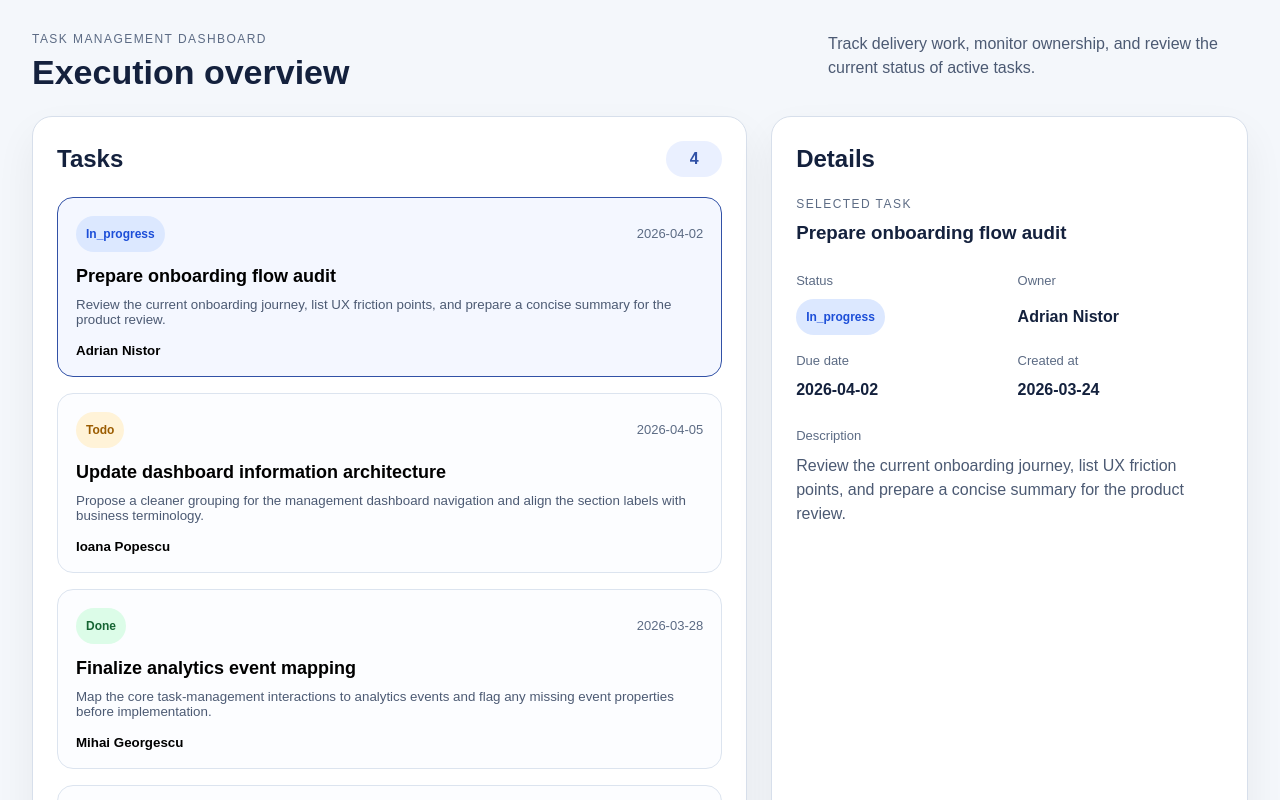
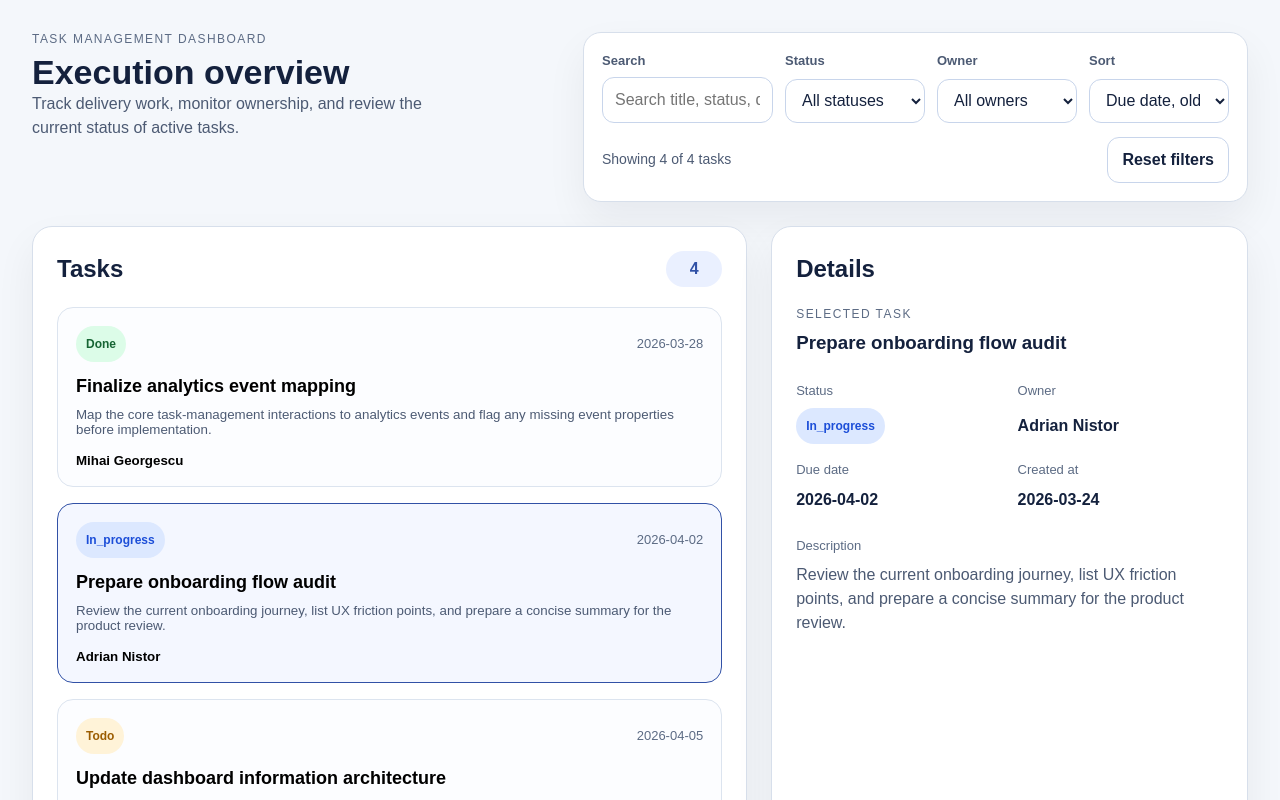
Before and after one commit to adriannistordeveloper/management-dashboard, a React (Vite) app: page / in a window 1280 px wide. Shown: the top 800 px of the page. Built offline with nearby package versions, Linux system fonts and the light colour scheme.

Commit message:
feature: added filter and search

```diff
--- /dev/null
+++ b/src/components/tasks/EmptyResultsState/EmptyResultsState.tsx
@@ -0,0 +1,10 @@
+import { containerStyle, copyStyle, titleStyle } from './style'
+
+export function EmptyResultsState() {
+  return (
+    <div style={containerStyle}>
+      <p style={titleStyle}>No matching tasks</p>
+      <p style={copyStyle}>Try adjusting the search, filters, or sorting criteria.</p>
+    </div>
+  )
+}
--- /dev/null
+++ b/src/components/tasks/EmptyResultsState/style.tsx
@@ -0,0 +1,19 @@
+import type { CSSProperties } from 'react'
+
+export const containerStyle: CSSProperties = {
+  display: 'grid',
+  justifyItems: 'start',
+  gap: '10px',
+  padding: '8px 0',
+}
+
+export const titleStyle: CSSProperties = {
+  margin: 0,
+  fontSize: '20px',
+  fontWeight: 700,
+}
+
+export const copyStyle: CSSProperties = {
+  margin: 0,
+  color: '#4c5a73',
+}
--- a/src/components/tasks/TaskDetailsPanel/TaskDetailsPanel.tsx
+++ b/src/components/tasks/TaskDetailsPanel/TaskDetailsPanel.tsx
@@ -1,3 +1,4 @@
+import { useVisibleTasks } from '../../../hooks/useVisibleTasks'
 import { useTasksStore } from '../../../store/useTasksStore'
 import { NoSelectionState } from '../NoSelectionState/NoSelectionState'
 import {
@@ -16,10 +17,10 @@ import {
 } from './style'
 
 export function TaskDetailsPanel() {
-  const tasks = useTasksStore((state) => state.tasks)
+  const visibleTasks = useVisibleTasks()
   const selectedTaskId = useTasksStore((state) => state.selectedTaskId)
 
-  const selectedTask = tasks.find((task) => task.id === selectedTaskId)
+  const selectedTask = visibleTasks.find((task) => task.id === selectedTaskId)
 
   if (!selectedTask) {
     return (
--- a/src/components/tasks/TasksList/TasksList.tsx
+++ b/src/components/tasks/TasksList/TasksList.tsx
@@ -1,4 +1,6 @@
+import { useVisibleTasks } from '../../../hooks/useVisibleTasks'
 import { useTasksStore } from '../../../store/useTasksStore'
+import { EmptyResultsState } from '../EmptyResultsState/EmptyResultsState'
 import { TaskCard } from '../TaskCard/TaskCard'
 import {
   countStyle,
@@ -13,6 +15,7 @@ import {
 
 export function TasksList() {
   const tasks = useTasksStore((state) => state.tasks)
+  const visibleTasks = useVisibleTasks()
   const selectedTaskId = useTasksStore((state) => state.selectedTaskId)
   const selectTask = useTasksStore((state) => state.selectTask)
 
@@ -20,7 +23,7 @@ export function TasksList() {
     <section style={panelStyle}>
       <div style={headerStyle}>
         <h2 style={titleStyle}>Tasks</h2>
-        <span style={countStyle}>{tasks.length}</span>
+        <span style={countStyle}>{visibleTasks.length}</span>
       </div>
 
       {tasks.length === 0 ? (
@@ -28,9 +31,11 @@ export function TasksList() {
           <p style={emptyTitleStyle}>No tasks available</p>
           <p style={emptyCopyStyle}>Mock data will appear here once the repository returns data.</p>
         </div>
+      ) : visibleTasks.length === 0 ? (
+        <EmptyResultsState />
       ) : (
         <div style={listStyle}>
-          {tasks.map((task) => (
+          {visibleTasks.map((task) => (
             <TaskCard
               key={task.id}
               isSelected={task.id === selectedTaskId}
--- a/src/components/tasks/TasksToolbar/TasksToolbar.tsx
+++ b/src/components/tasks/TasksToolbar/TasksToolbar.tsx
@@ -1,15 +1,120 @@
-import { eyebrowStyle, noteStyle, titleStyle, toolbarStyle } from './style'
+import { useVisibleTasks } from '../../../hooks/useVisibleTasks'
+import { useTasksStore } from '../../../store/useTasksStore'
+import type { TaskSortField, TaskStatus } from '../../../types/task.types'
+import {
+  actionsRowStyle,
+  controlsCardStyle,
+  controlsGridStyle,
+  eyebrowStyle,
+  fieldGroupStyle,
+  fieldLabelStyle,
+  inputStyle,
+  introBlockStyle,
+  noteStyle,
+  resetButtonStyle,
+  summaryStyle,
+  titleStyle,
+  toolbarStyle,
+} from './style'
 
 export function TasksToolbar() {
+  const tasks = useTasksStore((state) => state.tasks)
+  const filters = useTasksStore((state) => state.filters)
+  const sort = useTasksStore((state) => state.sort)
+  const setFilters = useTasksStore((state) => state.setFilters)
+  const setSort = useTasksStore((state) => state.setSort)
+  const resetFilters = useTasksStore((state) => state.resetFilters)
+  const visibleTasks = useVisibleTasks()
+
+  const ownerOptions = ['all', ...new Set(tasks.map((task) => task.owner))]
+
   return (
     <header style={toolbarStyle}>
-      <div>
+      <div style={introBlockStyle}>
         <p style={eyebrowStyle}>Task Management Dashboard</p>
         <h1 style={titleStyle}>Execution overview</h1>
+        <p style={noteStyle}>
+          Track delivery work, monitor ownership, and review the current status of active tasks.
+        </p>
       </div>
-      <p style={noteStyle}>
-        Track delivery work, monitor ownership, and review the current status of active tasks.
-      </p>
+
+      <div style={controlsCardStyle}>
+        <div style={controlsGridStyle}>
+          <label style={fieldGroupStyle}>
+            <span style={fieldLabelStyle}>Search</span>
+            <input
+              onChange={(event) => setFilters({ search: event.target.value })}
+              placeholder="Search title, status, date, or owner"
+              style={inputStyle}
+              type="text"
+              value={filters.search}
+            />
+          </label>
+
+          <label style={fieldGroupStyle}>
+            <span style={fieldLabelStyle}>Status</span>
+            <select
+              onChange={(event) =>
+                setFilters({ status: event.target.value as TaskStatus | 'all' })
+              }
+              style={inputStyle}
+              value={filters.status}
+            >
+              <option value="all">All statuses</option>
+              <option value="todo">To do</option>
+              <option value="in_progress">In progress</option>
+              <option value="done">Done</option>
+            </select>
+          </label>
+
+          <label style={fieldGroupStyle}>
+            <span style={fieldLabelStyle}>Owner</span>
+            <select
+              onChange={(event) => setFilters({ owner: event.target.value })}
+              style={inputStyle}
+              value={filters.owner}
+            >
+              {ownerOptions.map((owner) => (
+                <option key={owner} value={owner}>
+                  {owner === 'all' ? 'All owners' : owner}
+                </option>
+              ))}
+            </select>
+          </label>
+
+          <label style={fieldGroupStyle}>
+            <span style={fieldLabelStyle}>Sort</span>
+            <select
+              onChange={(event) => {
+                const [field, direction] = event.target.value.split(':') as [
+                  TaskSortField,
+                  'asc' | 'desc',
+                ]
+
+                setSort({ field, direction })
+              }}
+              style={inputStyle}
+              value={`${sort.field}:${sort.direction}`}
+            >
+              <option value="dueDate:asc">Due date, oldest first</option>
+              <option value="dueDate:desc">Due date, newest first</option>
+              <option value="title:asc">Title, A-Z</option>
+              <option value="title:desc">Title, Z-A</option>
+              <option value="createdAt:desc">Created, newest first</option>
+              <option value="createdAt:asc">Created, oldest first</option>
+            </select>
+          </label>
+        </div>
+
+        <div style={actionsRowStyle}>
+          <p style={summaryStyle}>
+            Showing {visibleTasks.length} of {tasks.length} tasks
+          </p>
+          <button onClick={() => resetFilters()} style={resetButtonStyle} type="button">
+            Reset filters
+          </button>
+        </div>
+      </div>
     </header>
   )
 }
--- a/src/components/tasks/TasksToolbar/style.tsx
+++ b/src/components/tasks/TasksToolbar/style.tsx
@@ -2,10 +2,15 @@ import type { CSSProperties } from 'react'
 
 export const toolbarStyle: CSSProperties = {
   display: 'flex',
-  justifyContent: 'space-between',
   gap: '24px',
-  alignItems: 'flex-start',
+  alignItems: 'stretch',
+  flexWrap: 'wrap',
   marginBottom: '24px',
+}
+
+export const introBlockStyle: CSSProperties = {
+  minWidth: '260px',
+  flex: '1 1 320px',
 }
 
 export const eyebrowStyle: CSSProperties = {
@@ -28,3 +33,73 @@ export const noteStyle: CSSProperties = {
   margin: 0,
   color: '#4c5a73',
 }
+
+export const controlsCardStyle: CSSProperties = {
+  display: 'grid',
+  gap: '14px',
+  minWidth: '320px',
+  flex: '1 1 420px',
+  padding: '18px',
+  borderRadius: '18px',
+  background: '#ffffff',
+  border: '1px solid #d7dfeb',
+  boxShadow: '0 18px 40px rgba(15, 23, 42, 0.06)',
+}
+
+export const controlsGridStyle: CSSProperties = {
+  display: 'grid',
+  gridTemplateColumns: 'minmax(0, 1.8fr) repeat(3, minmax(140px, 1fr))',
+  gap: '12px',
+}
+
+export const fieldGroupStyle: CSSProperties = {
+  display: 'grid',
+  gap: '6px',
+}
+
+export const fieldLabelStyle: CSSProperties = {
+  fontSize: '13px',
+  fontWeight: 600,
+  color: '#4c5a73',
+}
+
+export const inputStyle: CSSProperties = {
+  width: '100%',
+  minHeight: '42px',
+  padding: '10px 12px',
+  boxSizing: 'border-box',
+  borderWidth: '1px',
+  borderStyle: 'solid',
+  borderColor: '#c8d5eb',
+  borderRadius: '12px',
+  background: '#ffffff',
+  color: '#14213d',
+  font: 'inherit',
+}
+
+export const actionsRowStyle: CSSProperties = {
+  display: 'flex',
+  justifyContent: 'space-between',
+  alignItems: 'center',
+  gap: '12px',
+  flexWrap: 'wrap',
+}
+
+export const summaryStyle: CSSProperties = {
+  margin: 0,
+  color: '#4c5a73',
+  fontSize: '14px',
+}
+
+export const resetButtonStyle: CSSProperties = {
+  borderWidth: '1px',
+  borderStyle: 'solid',
+  borderColor: '#c8d5eb',
+  borderRadius: '12px',
+  background: '#ffffff',
+  color: '#14213d',
+  padding: '10px 14px',
+  font: 'inherit',
+  fontWeight: 600,
+  cursor: 'pointer',
+}
--- /dev/null
+++ b/src/hooks/useVisibleTasks.ts
@@ -0,0 +1,11 @@
+import { filterTasks } from '../lib/filterTasks'
+import { sortTasks } from '../lib/sortTasks'
+import { useTasksStore } from '../store/useTasksStore'
+
+export const useVisibleTasks = () => {
+  const tasks = useTasksStore((state) => state.tasks)
+  const filters = useTasksStore((state) => state.filters)
+  const sort = useTasksStore((state) => state.sort)
+
+  return sortTasks(filterTasks(tasks, filters), sort)
+}
--- /dev/null
+++ b/src/lib/filterTasks.ts
@@ -0,0 +1,27 @@
+import type { Task, TaskFilters } from '../types/task.types'
+
+const normalize = (value: string) => value.trim().toLowerCase()
+
+export const filterTasks = (tasks: Task[], filters: TaskFilters): Task[] => {
+  const searchQuery = normalize(filters.search)
+
+  return tasks.filter((task) => {
+    const matchesSearch =
+      searchQuery.length === 0 ||
+      [
+        task.title,
+        task.description,
+        task.owner,
+        task.status,
+        task.dueDate,
+        task.createdAt,
+      ]
+        .map(normalize)
+        .some((value) => value.includes(searchQuery))
+
+    const matchesStatus = filters.status === 'all' || task.status === filters.status
+    const matchesOwner = filters.owner === 'all' || task.owner === filters.owner
+
+    return matchesSearch && matchesStatus && matchesOwner
+  })
+}
--- /dev/null
+++ b/src/lib/sortTasks.ts
@@ -0,0 +1,19 @@
+import type { Task, TaskSort } from '../types/task.types'
+
+const compareValues = (left: string, right: string) => left.localeCompare(right)
+
+export const sortTasks = (tasks: Task[], sort: TaskSort): Task[] => {
+  const sortedTasks = [...tasks].sort((left, right) => {
+    if (sort.field === 'title') {
+      return compareValues(left.title, right.title)
+    }
+
+    if (sort.field === 'dueDate') {
+      return compareValues(left.dueDate, right.dueDate)
+    }
+
+    return compareValues(left.createdAt, right.createdAt)
+  })
+
+  return sort.direction === 'asc' ? sortedTasks : sortedTasks.reverse()
+}
```
